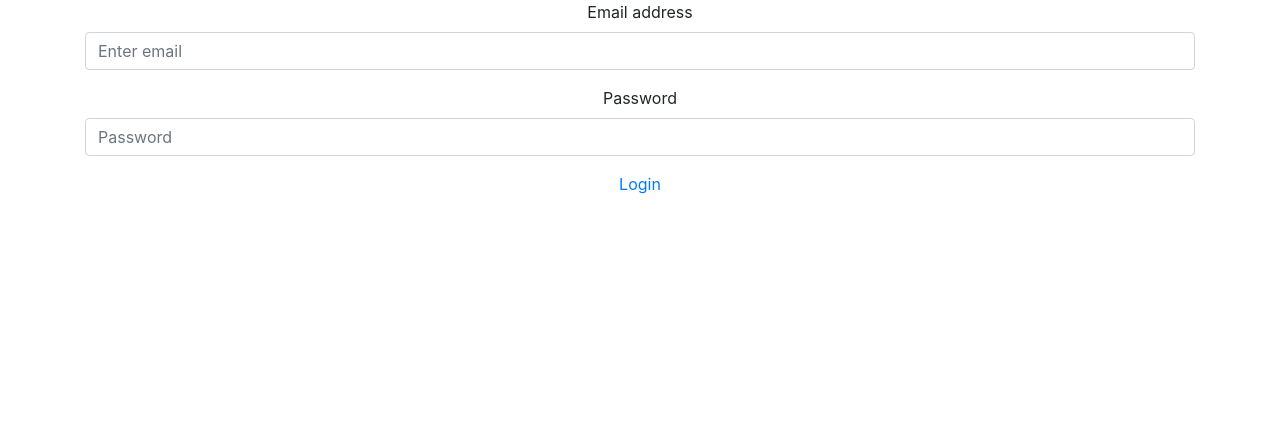
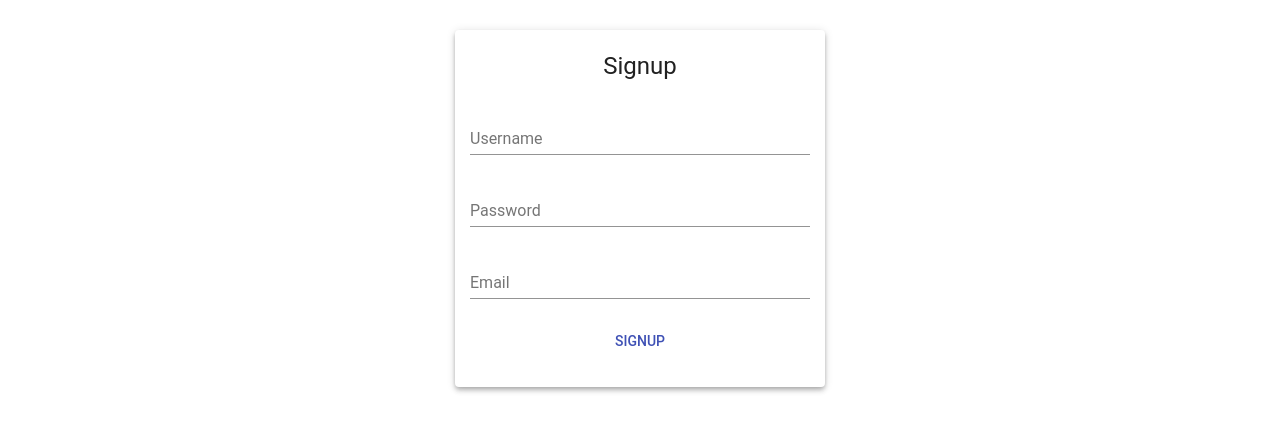
Before and after one commit to thainquet/react-time-sheet, a React (Create React App) app: page / in a window 1280 px wide. Shown: the top 432 px of the page. Built offline with nearby package versions, Linux system fonts and the light colour scheme.

Commit message:
add formik and yup

```diff
--- a/src/App.js
+++ b/src/App.js
@@ -2,8 +2,8 @@ import React, { Component } from 'react';
 import { Container, Row, Col} from 'react-bootstrap'
 import './App.css';
 import Home from './components/Home/Home'
-import MainPage from './components/Login/MainPage'
-// import Review from './components/Home/Creating/Review'
+// import MainPage from './components/Login/MainPage'
+import Login from './components/Login/Login'
 
 import {Route } from 'react-router-dom'
 
@@ -14,7 +14,7 @@ class App extends Component {
         <Container>
           <Row>
             <Col md='12'>
-            <Route exact path="/" component={MainPage} />
+            <Route exact path="/" component={Login} />
             <Route path="/home" component={Home} />
             </Col>
           </Row>
--- a/src/components/Home/Home.jsx
+++ b/src/components/Home/Home.jsx
@@ -7,9 +7,14 @@ import Review from './Creating/CreateTasks'
 import Chart from './Statistic/BarChart'
 import UserArea from './Statistic/User'
 
+import axios from 'axios'
+
 class Home extends React.Component {
 
+
   componentWillMount() {
+    axios.get('http://127.0.0.1:5000/test')
+    .then (data => console.log(data.data[0].id))
   }
 
   render() {
--- /dev/null
+++ b/src/components/Login/Login.jsx
@@ -0,0 +1,106 @@
+import React, { useGlobal } from 'reactn';
+
+
+import { withFormik } from 'formik'
+import * as Yup from 'yup'
+
+import Input from '@material-ui/core/Input'
+import FormControl from '@material-ui/core/FormControl'
+import InputLabel from '@material-ui/core/InputLabel'
+import Button from '@material-ui/core/Button'
+import Paper from '@material-ui/core/Paper'
+import Grid from '@material-ui/core/Grid'
+import FormControlLabel from '@material-ui/core/FormControlLabel'
+import FormHelperText from '@material-ui/core/FormHelperText'
+import Typography from '@material-ui/core/Typography'
+
+
+const Login = props => {
+    const {
+        values,
+        handleChange,
+        errors,
+        touched
+    } = props;
+    console.log(props)
+    return (
+        <div>
+            <Grid container justify='center' alignContent='center'>
+                <Grid item xs={6} md={4}>
+                    <Paper elevation={4} style={{ padding: '20px 15px', marginTop: '30px' }}>
+                        <Typography variant="headline" gutterBottom>
+                            Signup
+                        </Typography>
+
+                        <FormControl fullWidth margin='normal'>
+                            <InputLabel>Username</InputLabel>
+                            <Input
+                                name='username'
+                                value={values.username}
+                                onChange={handleChange}
+                                autoComplete="off"
+                                fullWidth
+                            />
+                            {touched[values.username] && <FormHelperText>{errors.username}</FormHelperText>}
+                        </FormControl>
+
+                        <FormControl fullWidth margin='normal'>
+                            <InputLabel>Password</InputLabel>
+                            <Input
+                                name='password'
+                                value={values.password}
+                                onChange={handleChange}
+                                fullWidth
+                            />
+                            {touched.password && <FormHelperText>{errors.password}</FormHelperText>}
+                        </FormControl>
+
+                        <FormControl fullWidth margin='normal'>
+                            <InputLabel>Email</InputLabel>
+                            <Input
+                                name='email'
+                                value={values.email}
+                                onChange={handleChange}
+                                fullWidth
+                            />
+                            {touched.email && <FormHelperText>{errors.email}</FormHelperText>}
+                        </FormControl>
+
+                        <FormControl fullWidth margin='normal'>
+                            <Button
+                                color='primary'
+                                type='submit'
+                            >
+                                Signup
+                                </Button>
+                        </FormControl>
+                    </Paper>
+                </Grid>
+            </Grid>
+        </div>
+    )
+}
+
+const formikForm = withFormik({
+    mapPropsToValues() {
+        return {
+            username: '',
+            password: '',
+            email: ''
+        }
+    },
+    validationSchema: Yup.object().shape({
+        username: Yup.string()
+            .required("need")
+            .min(6, "6 kt"),
+        password: Yup.string()
+            .required('Password is required')
+            .min(8, 'Password must have min 8 characters'),
+        email: Yup.string()
+            .required('Email is required')
+            .email('Email is invalid')
+    })
+})(Login);
+
+
+export default formikForm;
--- a/src/components/Login/MainPage.jsx
+++ b/src/components/Login/MainPage.jsx
@@ -2,16 +2,9 @@ import * as React from 'react';
 
 import Form from 'react-bootstrap/Form'
 import { Link } from 'react-router-dom'
+import { withFormik } from 'formik'
 
-class MainPage extends React.Component {
-
-
-
-  componentWillMount() {
-  }
-
-  render() {
-
+const MainPage = () => {
   return (
     <div>
       <Form>
@@ -30,7 +23,6 @@ class MainPage extends React.Component {
     </div>
   );
 }
-}
 
 
 export default MainPage;
```
Also changed, not shown: package.json (+8 -2 lines), 2 other files (tests, documents, lock files or other folders). Lines whose indentation alone changed are shown as unchanged.
